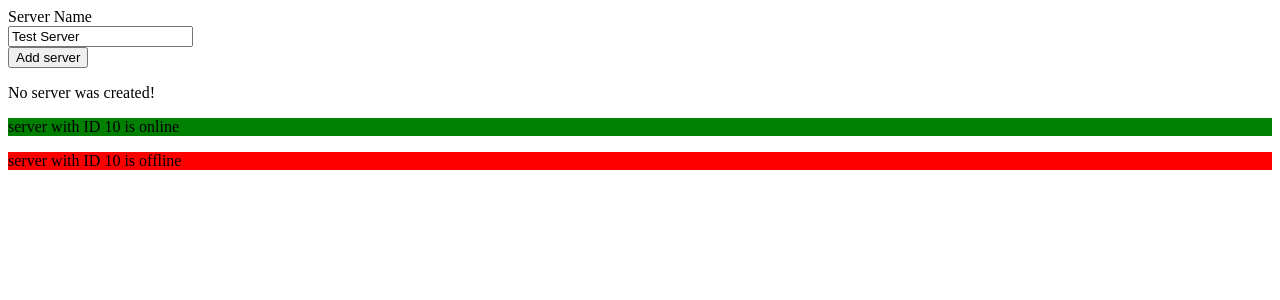
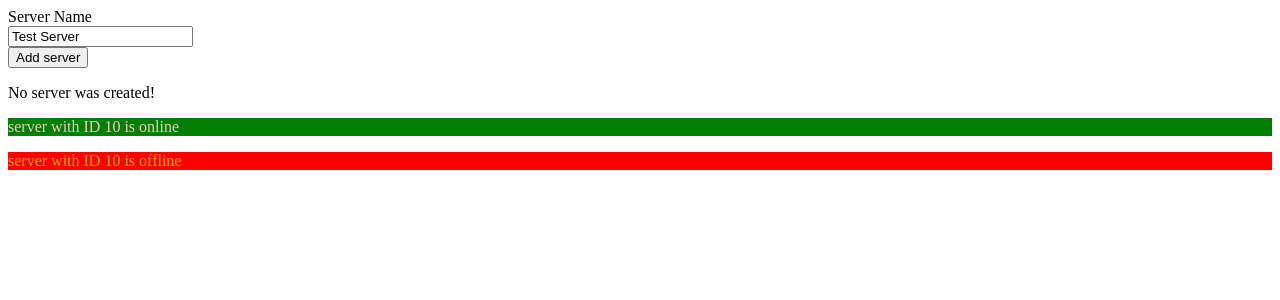
Before and after one commit to jantejones/AngularTest, an Angular app: page / in a window 1280 px wide. Shown: the top 300 px of the page. Built offline with nearby package versions, Linux system fonts and the light colour scheme.

Commit message:
5 files modified

```diff
--- a/src/app/server/server.component.css
+++ b/src/app/server/server.component.css
@@ -0,0 +1,7 @@
+.online {
+  color: pink
+}
+
+.offline{
+  color:orange
+}
--- a/src/app/server/server.component.html
+++ b/src/app/server/server.component.html
@@ -1,3 +1,4 @@
-<p [ngStyle]="{backgroundColor: getColor()}">
-{{'server'}} with ID {{serverId}} is {{serverStatus}}
+<p [ngStyle]="{ backgroundColor: getColor() }"
+[ngClass]="getClass()">
+  {{ 'server' }} with ID {{ serverId }} is {{ serverStatus }}
 </p>
--- a/src/app/server/server.component.ts
+++ b/src/app/server/server.component.ts
@@ -19,4 +19,8 @@
   getColor(){
     return this.serverStatus === 'online' ? "green" : "red";
   }
+
+  getClass(){
+    return this.serverStatus === 'online' ? "online" : "offline";
+  }
 }
--- a/src/app/servers/servers.component.html
+++ b/src/app/servers/servers.component.html
@@ -14,5 +14,4 @@
   <p>No server was created! </p>
 </ng-template>
 
-<app-server> </app-server>
-<app-server> </app-server>
+<app-server *ngFor="let server of servers"> </app-server>
--- a/src/app/servers/servers.component.ts
+++ b/src/app/servers/servers.component.ts
@@ -20,10 +20,12 @@
   serverCreationStatus = "No server created";
   serverName = "Test Server";
   serverCreated = false;
+  servers:string[] = ['Testserver', 'Testserver 2'];
 
   onCreateServer(){
     this.serverCreated = true;
     this.serverCreationStatus = "Server was created! Name is " + this.serverName;
+    this.servers.push(this.serverName);
   }
 
   onUpdateServerName(event: any){
```
